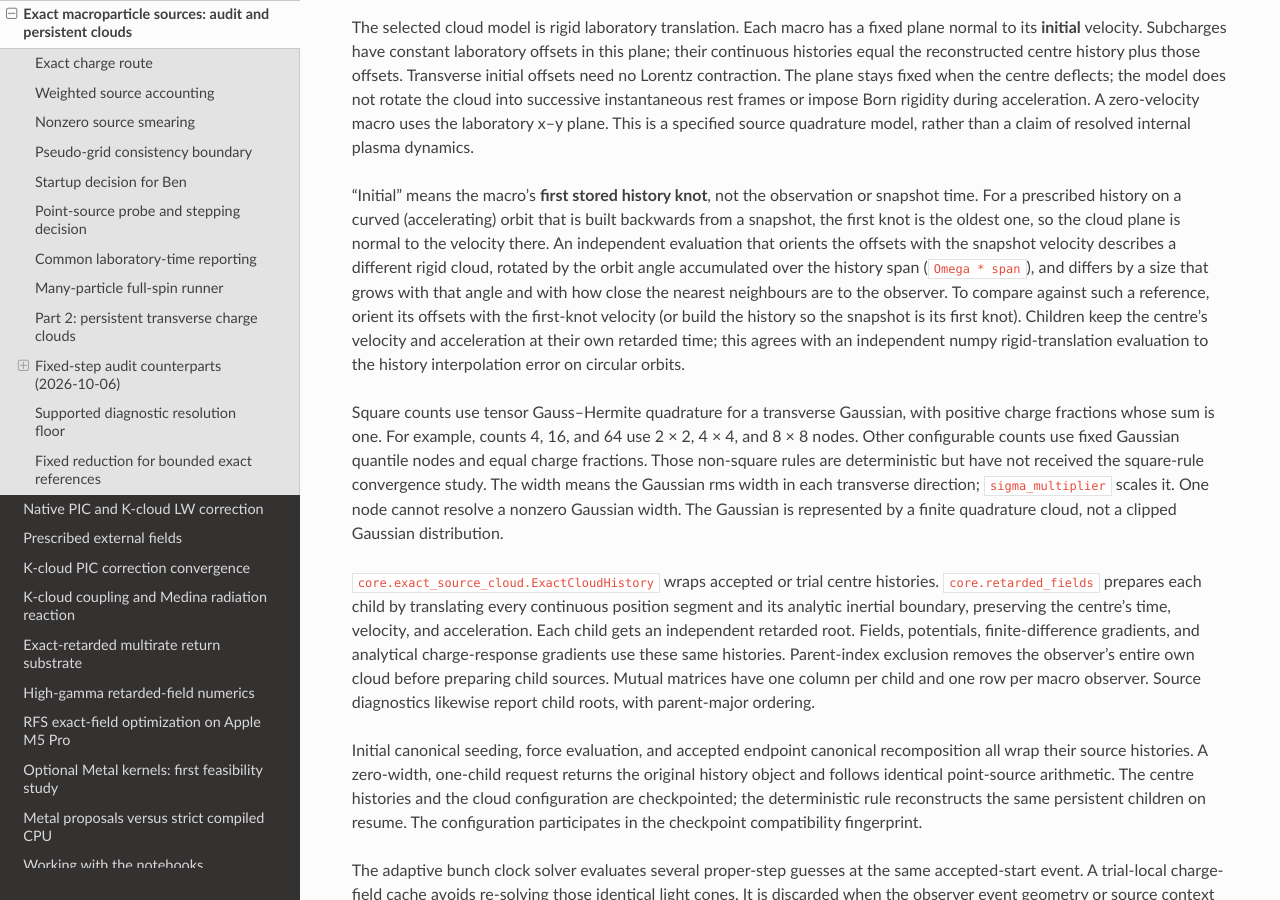
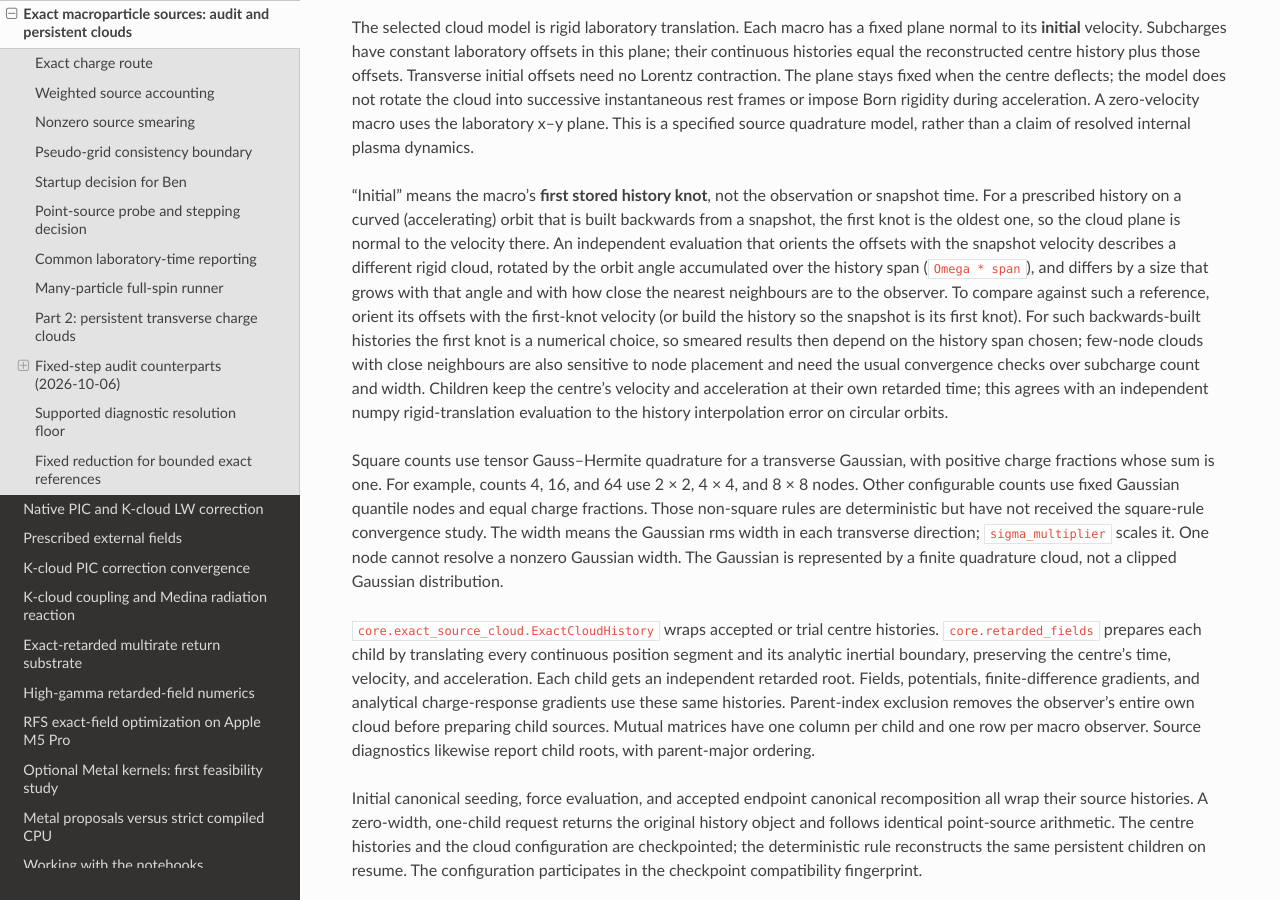
Before and after one commit to benfolsom/LW_integrator, a Sphinx documentation site: the page built from docs/source/exact_macroparticle_sources.rst, in a window 1280 px wide and 900 px high, scrolled down 5870 px. Built offline with Sphinx 7.4.7 and the Read the Docs theme 3.1.0, drawn with Linux system fonts in a browser that asks for light colours; pages that are not in the unit, such as notebooks, are missing from menus.

Commit message:
Note span dependence of smeared clouds on backwards-built histories; rewrap docstring

```diff
--- a/docs/source/exact_macroparticle_sources.rst
+++ b/docs/source/exact_macroparticle_sources.rst
@@ -346,7 +346,10 @@ rotated by the orbit angle accumulated over the history span (``Omega * span``),
 and differs by a size that grows with that angle and with how close the nearest
 neighbours are to the observer. To compare against such a reference, orient its
 offsets with the first-knot velocity (or build the history so the snapshot is its
-first knot). Children keep the centre's velocity and acceleration at their own
+first knot). For such backwards-built histories the first knot is a numerical
+choice, so smeared results then depend on the history span chosen; few-node
+clouds with close neighbours are also sensitive to node placement and need the
+usual convergence checks over subcharge count and width. Children keep the centre's velocity and acceleration at their own
 retarded time; this agrees with an independent numpy rigid-translation evaluation
 to the history interpolation error on circular orbits.
 
```
Also changed, not shown: 1 other file.
